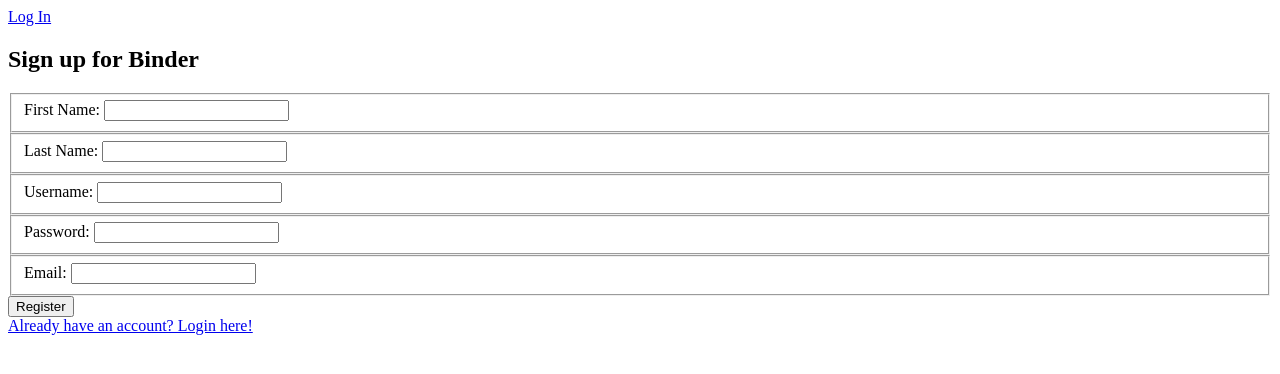
After one commit to mKroogz/Binder, a Django app: page /register/ in a window 1280 px wide. The commit adds this page. Shown: the top 374 px of the page. Run offline with Django 3.2, Linux system fonts and the light colour scheme.

Commit message:
fully fleshed out auth

```diff
--- a/binder/templates/registration/login.html
+++ b/binder/templates/registration/login.html
@@ -8,6 +8,7 @@
     {{ form.as_p }}
     <button type="submit">Login</button>
 </form>
+<a href="{% url 'binder:reg_form' %}">Don't have an account?  Register Here!</a>
 </section>
 </div>
 {% endblock content %}
--- /dev/null
+++ b/binder/templates/registration/reg_form.html
@@ -0,0 +1,37 @@
+{% extends 'shared/base.html' %}
+{% load static %}
+
+{% block content %}
+
+<div id="greyBackground">
+<section id="creationForm">
+<h1>Sign up for Binder</h1>
+
+<form action="{% url 'binder:reg_form' %}" method="post">
+    {% csrf_token %}
+  <fieldset>
+      <label for="first_name">First Name: </label>
+      <input id="first_name" type="text" name="first_name" required>
+  </fieldset>
+  <fieldset>
+      <label for="last_name">Last Name: </label>
+      <input id="last_name" type="text" name="last_name" required>
+  </fieldset>
+  <fieldset>
+      <label for="username">Username: </label>
+      <input id="username" type="text" name="username" required>
+  </fieldset>
+  <fieldset>
+      <label for="password">Password: </label>
+      <input id="password" type="password" name="password" pattern="(?=.*\d)(?=.*[a-z])(?=.*[A-Z]).{8,}" title="Must contain at least one number and one uppercase and lowercase letter, and at least 8 or more characters" required>
+  </fieldset>
+  <fieldset>
+      <label for="email">Email: </label>
+      <input id="email" type="email" name="email" required>
+  </fieldset>
+  <button type="submit">Register</button>
+</form>
+<a href="{% url 'binder:login' %}">Already have an account?  Login here!</a>
+</section>
+</div>
+{% endblock content %}
--- a/binder/urls.py
+++ b/binder/urls.py
@@ -9,5 +9,6 @@
     path('home/', home, name='home'),
     path('accounts/', include('django.contrib.auth.urls')),
     path('logout/', logout_user, name='logout'),
-    path('login/', include('django.contrib.auth.urls'), name='login')
+    path('login/', include('django.contrib.auth.urls'), name='login'),
+    path('register/', reg_form, name='reg_form')
 ]
--- a/binder/views/__init__.py
+++ b/binder/views/__init__.py
@@ -1,2 +1,3 @@
 from .home import home
 from .auth.logout import logout_user
+from .auth.reg_form import reg_form
--- /dev/null
+++ b/binder/views/auth/reg_form.py
@@ -0,0 +1,21 @@
+import sqlite3
+from django.shortcuts import render, redirect, reverse
+from django.contrib.auth.models import User
+from datetime import datetime
+from ..connection import Connection
+
+def reg_form(request):
+    if request.method == 'GET':
+        template = 'registration/reg_form.html'
+        return render(request, template)
+
+    elif request.method == 'POST':
+        form_data = request.POST
+        user = User.objects.create_user(form_data['first_name'], form_data['email'], form_data['password'])
+
+        user.first_name = form_data['first_name']
+        user.last_name = form_data['last_name']
+        user.username = form_data['username']
+        user.save()
+
+        return redirect(reverse('binder:login'))
```
